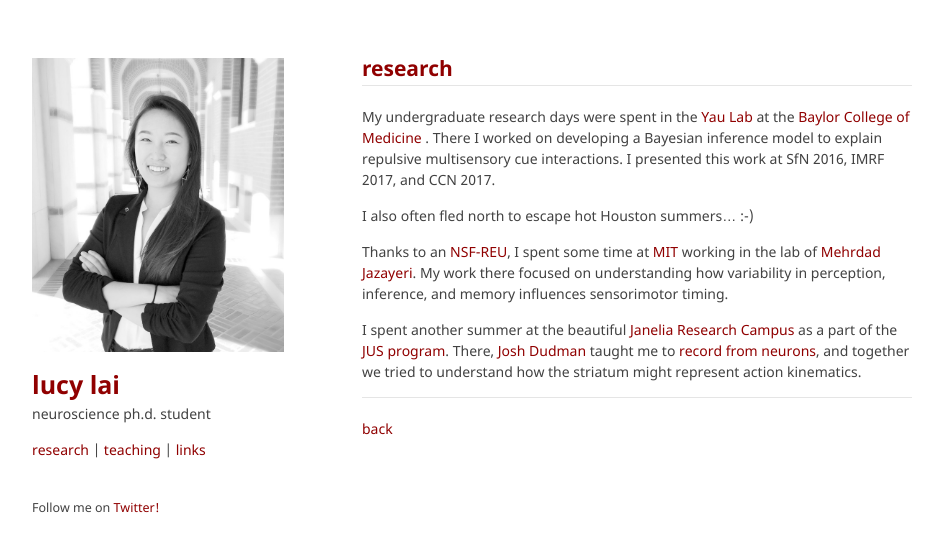
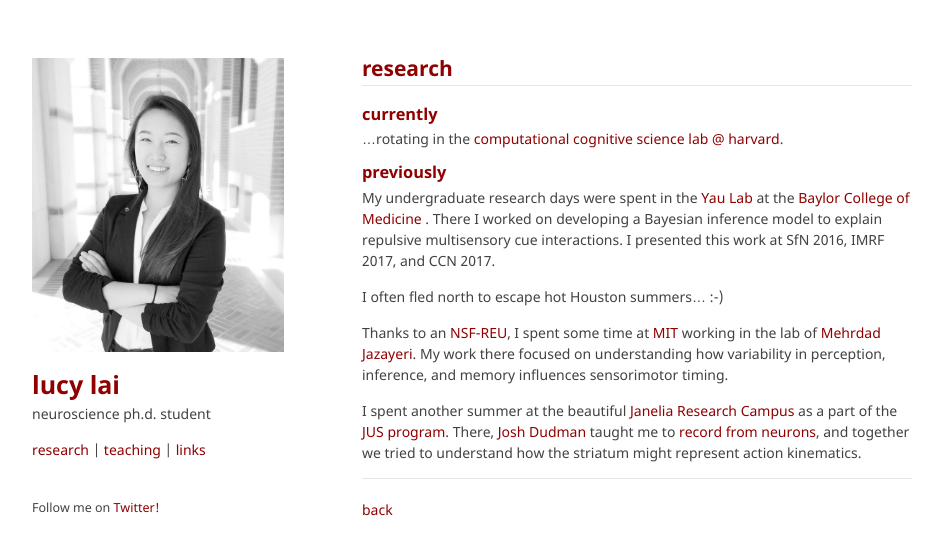
Before and after one commit to lucylai96/lucylai96.github.io, a Jekyll site: the page built from research.md, in a window 1280 px wide. Shown: the top 555 px of the page, without its empty margins (168-1109 px from the left). Built offline with Jekyll 4.4.1, drawn with Linux system fonts in a browser that asks for light colours; our own code applies the rules of GitHub Pages for plain Markdown files.

Commit message:
Update research.md

```diff
--- a/research.md
+++ b/research.md
@@ -2,9 +2,13 @@
 ## research
 
 ***
+### currently
+...rotating in the [computational cognitive science lab @ harvard](http://gershmanlab.webfactional.com).
+
+### previously
 My undergraduate research days were spent in the [Yau Lab](http://yaulab.com/) at the [Baylor College of Medicine](http://www.bcm.edu/) . There I worked on developing a Bayesian inference model to explain repulsive multisensory cue interactions. I presented this work at SfN 2016, IMRF 2017, and CCN 2017.
 
-I also often fled north to escape hot Houston summers... :-)
+I often fled north to escape hot Houston summers... :-)
 
 Thanks to an [NSF-REU](http://csne-erc.org/content/research-experience-undergraduates), I spent some time at [MIT](http://www.mit.edu/) working in the lab of [Mehrdad Jazayeri](https://mcgovern.mit.edu/principal-investigators/mehrdad-jazayeri). My work there focused on understanding how variability in perception, inference, and memory influences sensorimotor timing.
 
```
